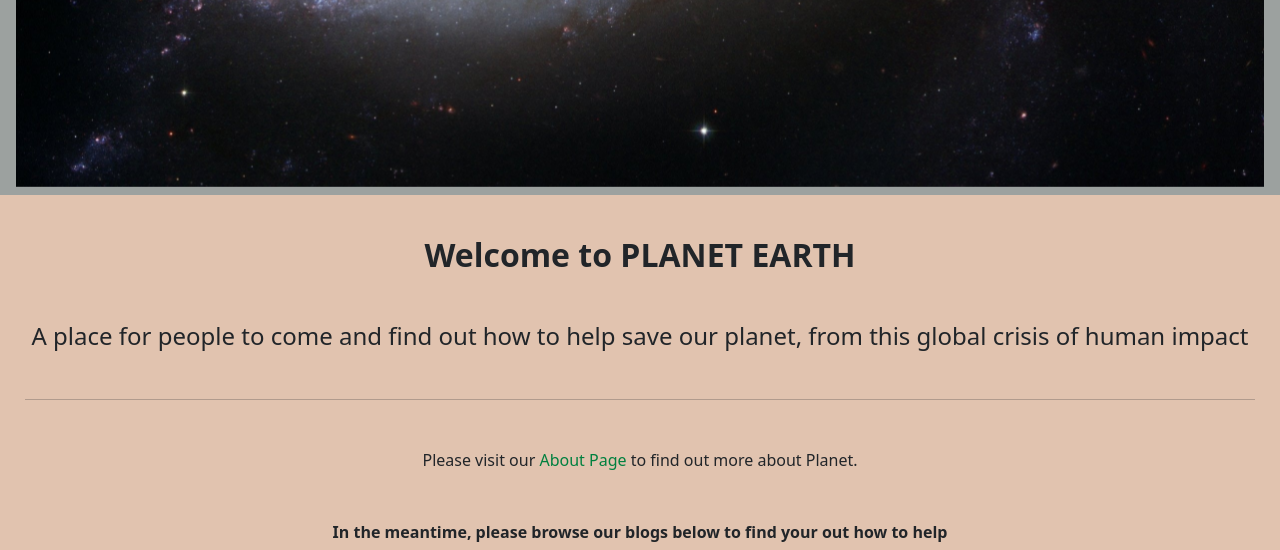
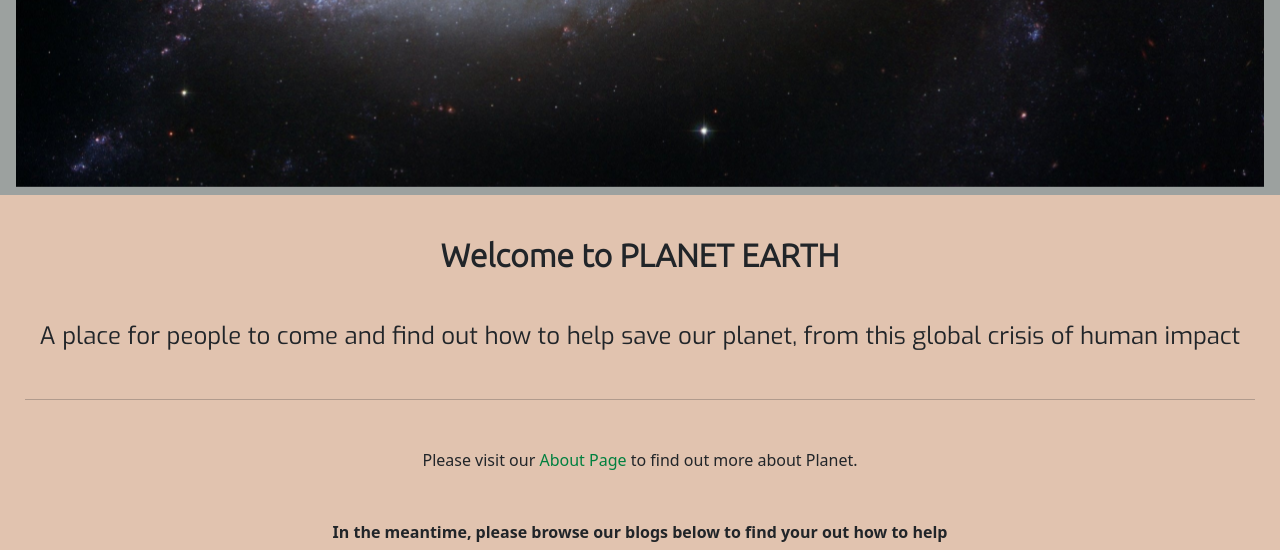
Before and after one commit to Lee-moran/Planet_Earth, a Django app: page / in a window 1280 px wide. Shown: the part 781-1331 px from the top of the page. Run offline with Django 3.2, Linux system fonts and the light colour scheme; data that the repository does not hold is empty; some libraries are stand-ins or nearby versions.

Commit message:
font styling to h2 h4 index.html

```diff
--- a/templates/index.html
+++ b/templates/index.html
@@ -103,18 +103,18 @@
 
 <div class="container-fluid text-container">
     {% if user.is_authenticated %}
-    <h2 class="text-center mt-3 fw-bold">
+    <h2 class="text-center mt-3 fw-bold" style="font-family:Ubuntu;">
         Welcome back to <span class="dancing-text">PLANET <span class="thin blue-o"> | EARTH,</span></span> {{ user.username }}!</h2>
-    <h2 class="text-center padding mb-5 mt-5">Planet earth needs our help before its too late. <br>
+    <h2 class="text-center padding mb-5 mt-5" style="font-family:Exo;">Planet earth needs our help before its too late. <br>
         Help reverse the impact we as humans have had on the planet.</h2>
     </h2>
 
     {% else %}
  <!-- Not logged in user will see this section as home page with Signup and Login button -->
-    <h2 class="text-center mt-3 fw-bold mb-5">
+    <h2 class="text-center mt-3 fw-bold mb-5" style="font-family:Ubuntu;">
         Welcome to <span class="dancing-text">PLANET EARTH</span></h2>
 
-    <h4 class="text-center mb-5">A place for people to come and find out how to help save our planet,
+    <h4 class="text-center mb-5" style="font-family:Exo;">A place for people to come and find out how to help save our planet,
          from this global crisis of human impact</h4>
         <hr class="mt-3 mb-5 orange-rule">
     <p class="text-center mb-5">Please visit our <a class="link" href="{% url 'about' %}">About Page</a> to find out more about
```
Also changed, not shown: README.md.
